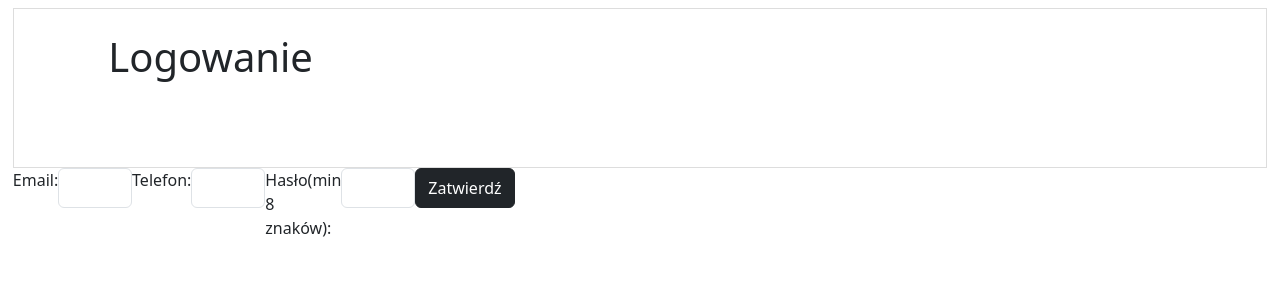
After one commit to Sadwik1/cukiernia, a PHP site: page /logowanie.php in a window 1280 px wide. The commit adds this page. Shown: the top 300 px of the page. Run offline with PHP 8.4, Linux system fonts and the light colour scheme.

Commit message:
Add files via upload

```diff
--- a/katalog.css
+++ b/katalog.css
@@ -22,6 +22,7 @@ header{
     padding-left: 1vw;
     padding-right: 1vw;
     border: 1px solid #ddd;
+    justify-content: space-between;
 }
 img{
     width: 20%;
--- a/katalog.php
+++ b/katalog.php
@@ -3,7 +3,7 @@
 <head>
     <meta charset="UTF-8">
     <meta name="viewport" content="width=device-width, initial-scale=1.0">
-    <title>Cukiernia</title>
+    <title>Katalog Słodzik</title>
     <link rel="stylesheet" href="katalog.css">
     <link href="https://cdn.jsdelivr.net/npm/bootstrap@5.3.3/dist/css/bootstrap.min.css" rel="stylesheet" integrity="sha384-QWTKZyjpPEjISv5WaRU9OFeRpok6YctnYmDr5pNlyT2bRjXh0JMhjY6hW+ALEwIH" crossorigin="anonymous">
 
--- /dev/null
+++ b/logowanie.php
@@ -0,0 +1,80 @@
+<!DOCTYPE html>
+<html>
+<head>
+<meta charset="UTF-8">
+    <meta name="viewport" content="width=device-width, initial-scale=1.0">
+    <title>Logowanie Słodzik</title>
+    <link rel="stylesheet" href="katalog.css">
+    <link href="https://cdn.jsdelivr.net/npm/bootstrap@5.3.3/dist/css/bootstrap.min.css" rel="stylesheet" integrity="sha384-QWTKZyjpPEjISv5WaRU9OFeRpok6YctnYmDr5pNlyT2bRjXh0JMhjY6hW+ALEwIH" crossorigin="anonymous">
+
+</head>
+<body>
+<header>
+    <h1>Logowanie</h1>
+</header>
+<main>
+<form method="post" action="<?php echo htmlspecialchars($_SERVER["PHP_SELF"]); ?>">
+    <label class="form-label" for="email">Email: </label>
+    <input class = "form-control" type="email" name="email" id="email">
+    <label class="form-label" for="telefon">Telefon: </label>
+    <input class = "form-control" type="text" name="telefon" id="telefon">
+    <label class="form-label" for="haslo">Hasło(min 8 znaków): </label>
+    <input class = "form-control" type="password" name="haslo" id="haslo" minlength="8" required>
+    <button class="btn btn-dark" id="sub" type="submit">Zatwierdź</button>
+</form>
+<?php
+
+
+if (!empty($_POST)) {
+    $email = $_POST["email"];
+    $telefon = $_POST["telefon"];
+    $haslo = $_POST["haslo"];
+    function logowanie(){
+        $conn = new mysqli("localhost", "root", "", "cukiernia");
+        if ($conn->connect_error) {
+            die("Błąd połączenia: " . $conn->connect_error);
+        }
+        $sql = "SELECT * FROM klienci WHERE (email = ? or telefon = ?) AND haslo = ?";
+        $stmt = $conn->prepare($sql);
+        $stmt->bind_param("sss", $email, $telefon, $haslo);
+
+        $stmt->execute();
+        $result = $stmt->get_result();
+
+        if ($result->num_rows > 0) {
+            session_start();
+            $_SESSION["zalogowany"] = true;
+            header('Location: logowanie.php');
+            echo "Zalogowano pomyślnie.";
+
+        } else {
+            echo "Nieprawidłowy email lub numer telefonu. <br>";
+        }
+        $stmt->close();
+        $conn->close();
+    }
+
+    if (empty($email)){
+        if (!preg_match('/^[0-9]{9}$/', $telefon)) {
+            echo "Nieprawidłowy numer telefonu. <br>";
+        } else {
+            logowanie();
+        }
+    }   elseif (empty($telefon)) {
+        if (!filter_var($email, FILTER_VALIDATE_EMAIL)) {
+            echo "Nieprawidłowy email. <br>";
+        } else {
+            logowanie();
+        }
+    } else{
+        echo "Nie wpisano ani telefonu ani emailu. <br>";
+    }
+}
+
+?>
+</main>
+<footer>
+
+</footer>
+</body>
+</html>
```
Also changed, not shown: cukiernia.sql (+31 -30 lines), profil.php (added, +39 -0 lines), rejestracja.php (added).
